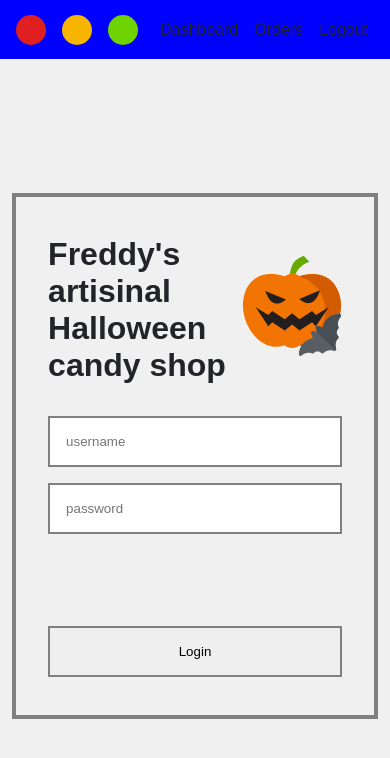
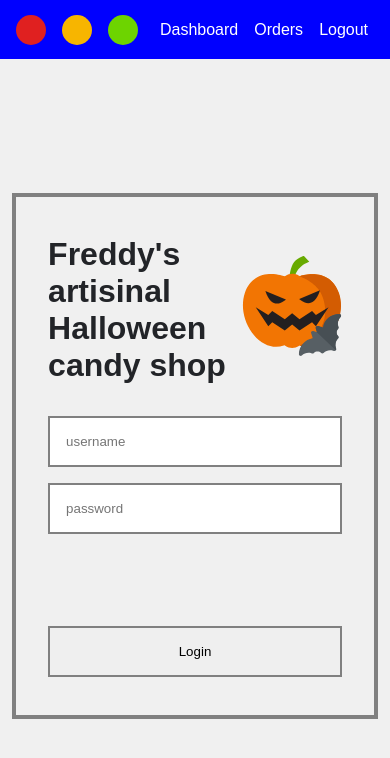
Before and after one commit to steveghana/FE_Submission02, a website built with webpack: page public/index.html in a window 390 px wide. Built offline with nearby package versions, Linux system fonts and the light colour scheme.

Commit message:
fix unmatching colors on mobile

```diff
--- a/src/Designs/styles/_components.scss
+++ b/src/Designs/styles/_components.scss
@@ -10,8 +10,10 @@
     gap: 1rem;
     ul {
       display: none;
-      color: white;
       list-style-type: none;
+      a {
+        color: white !important;
+      }
       @include respond(mobile) {
         display: flex;
         gap: 1rem;
```
Also changed, not shown: public/style.css.
